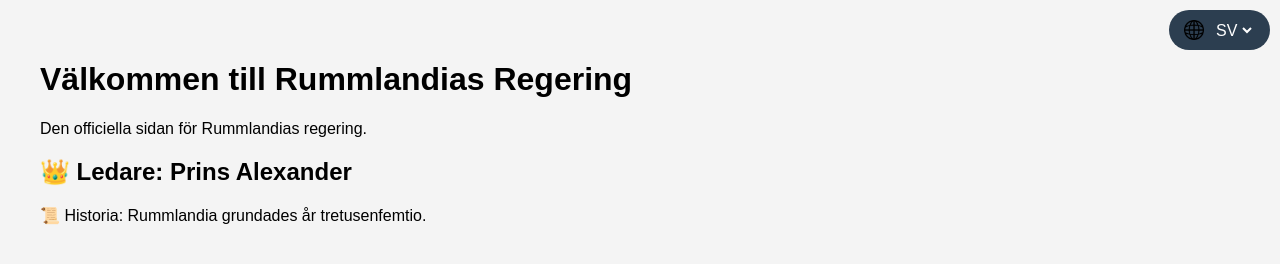
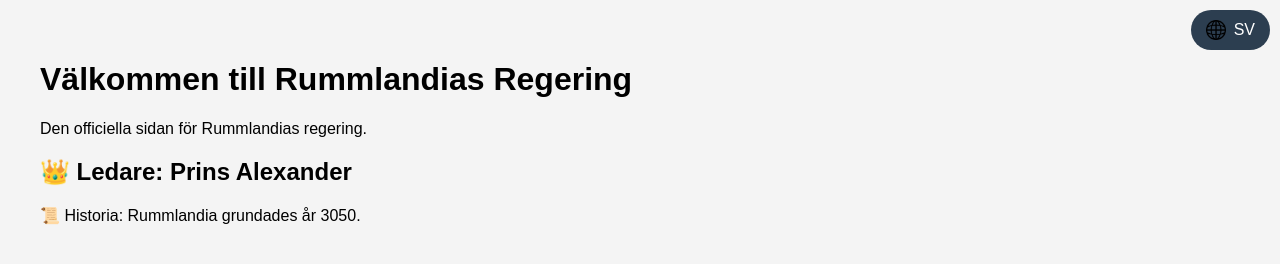
Before and after one commit to ctrl-alt-delete-a/rummlandiagov, a plain HTML site: page index.html in a window 1280 px wide. Drawn offline with Linux system fonts and the light colour scheme.

Commit message:
Update index.html

```diff
--- a/index.html
+++ b/index.html
@@ -4,7 +4,6 @@
     <meta charset="UTF-8">
     <meta name="viewport" content="width=device-width, initial-scale=1.0">
     <title>Rummlandias Regering</title>
-
     <script>
         // Funktion för att byta språk och spara valet
         function changeLanguage(lang) {
@@ -12,16 +11,15 @@
             document.querySelectorAll('[data-lang]').forEach(el => {
                 el.style.display = el.getAttribute('data-lang') === lang ? 'block' : 'none';
             });
+            document.getElementById("language-text").textContent = lang.toUpperCase(); // Uppdatera texten
         }
 
         // Kollar vilket språk som var valt tidigare och sätter det
         document.addEventListener("DOMContentLoaded", () => {
             const savedLanguage = localStorage.getItem("selectedLanguage") || "sv"; // Standard: svenska
-            document.getElementById("languageSelect").value = savedLanguage;
             changeLanguage(savedLanguage);
         });
     </script>
-
     <style>
         body {
             font-family: Arial, sans-serif;
@@ -55,26 +53,18 @@
             margin-right: 8px;
         }
 
-        /* Gömmer den vanliga select-menyn */
-        select {
-            background: none;
-            border: none;
-            color: white;
-            font-size: 16px;
-            cursor: pointer;
-            outline: none;
+        /* Dölj engelska språket från början */
+        [data-lang="en"] {
+            display: none;
         }
     </style>
 </head>
 <body>
 
-    <!-- Språkväxlare -->
-    <div class="language-selector" onclick="document.getElementById('languageSelect').click()">
-        <img src="globe.png" alt="Globe" class="globe-icon">
-        <select id="languageSelect" onchange="changeLanguage(this.value)">
-            <option value="sv">SV</option>
-            <option value="en">EN</option>
-        </select>
+    <!-- Språkval med ikon -->
+    <div class="language-selector" onclick="changeLanguage(document.getElementById('language-text').textContent === 'SV' ? 'en' : 'sv')">
+        <img src="globe.png" alt="🌍" class="globe-icon">
+        <span id="language-text">SV</span>
     </div>
 
     <!-- Svenska versionen -->
@@ -82,11 +72,11 @@
         <h1>Välkommen till Rummlandias Regering</h1>
         <p>Den officiella sidan för Rummlandias regering.</p>
         <h2>👑 Ledare: Prins Alexander</h2>
-        <p>📜 Historia: Rummlandia grundades år tretusenfemtio.</p>
+        <p>📜 Historia: Rummlandia grundades år 3050.</p>
     </div>
 
     <!-- Engelska versionen -->
-    <div data-lang="en" style="display: none;">
+    <div data-lang="en">
         <h1>Welcome to the Government of Rummlandia</h1>
         <p>The official page for the government of Rummlandia.</p>
         <h2>👑 Leader: Prince Alexander</h2>
```
